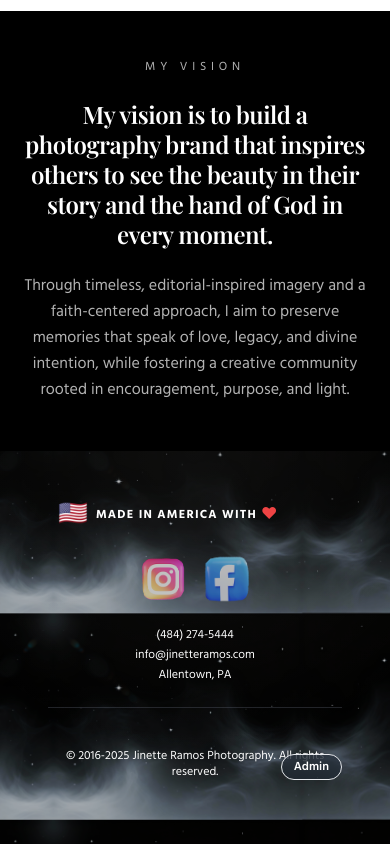
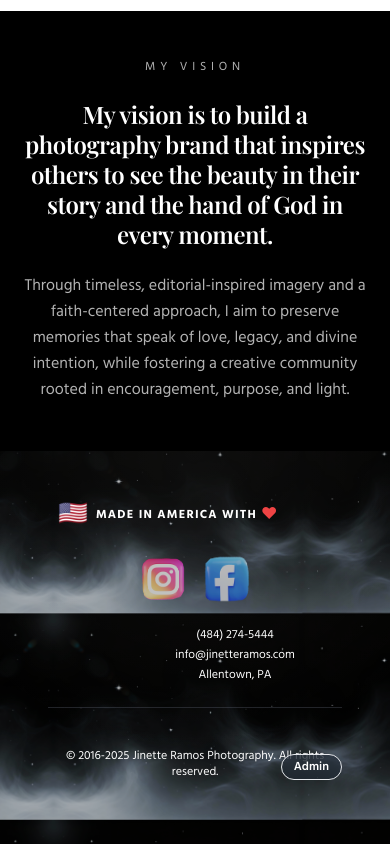
Before and after one commit to jamjamz9999/jinette, a React (Vite) app: page / in a window 390 px wide. Shown: the part 4562-5406 px from the top of the page. Built offline with nearby package versions, Linux system fonts and the light colour scheme.

Commit message:
Fix: Center social media icons at exact center point of page

```diff
--- a/components/Footer.jsx
+++ b/components/Footer.jsx
@@ -67,7 +67,7 @@ const Footer = ({ onAdminClick }) => {
           {/* Main Footer Content */}
           <div className="flex flex-col lg:flex-row lg:items-center lg:justify-between gap-6">
             {/* Left - Made in America */}
-            <div className="flex items-center gap-2 sm:gap-3" style={{ marginLeft: '10px' }}>
+            <div className="flex items-center gap-2 sm:gap-3 lg:flex-1" style={{ marginLeft: '10px' }}>
               <span className="text-2xl sm:text-3xl">🇺🇸</span>
               <div className="flex items-center gap-1 flex-wrap">
                 <p className="text-xs sm:text-sm font-bold tracking-widest uppercase">
@@ -77,8 +77,8 @@ const Footer = ({ onAdminClick }) => {
               </div>
             </div>
 
-            {/* Center - Social Icons */}
-            <div className="flex justify-center gap-4 sm:gap-6 w-full">
+            {/* Center - Social Icons - Absolutely Centered */}
+            <div className="flex justify-center gap-4 sm:gap-6 lg:flex-1 lg:justify-center">
               {[
                 { href: 'https://instagram.com', src: instagramIcon, alt: 'Instagram' },
                 { href: 'https://facebook.com', src: facebookIcon, alt: 'Facebook' },
@@ -104,7 +104,8 @@ const Footer = ({ onAdminClick }) => {
             </div>
 
             {/* Right - Contact Info */}
-            <div className="flex flex-col items-center lg:items-end gap-1 text-xs sm:text-sm text-white">
+            {/* Right - Contact Info */}
+            <div className="flex flex-col items-center lg:items-end gap-1 text-xs sm:text-sm text-white lg:flex-1" style={{ transform: 'translateX(40px)' }}>
               <a href="tel:+14842745444" className="hover:text-gray-300 transition-colors text-center md:text-right">
                 (484) 274-5444
               </a>
```
